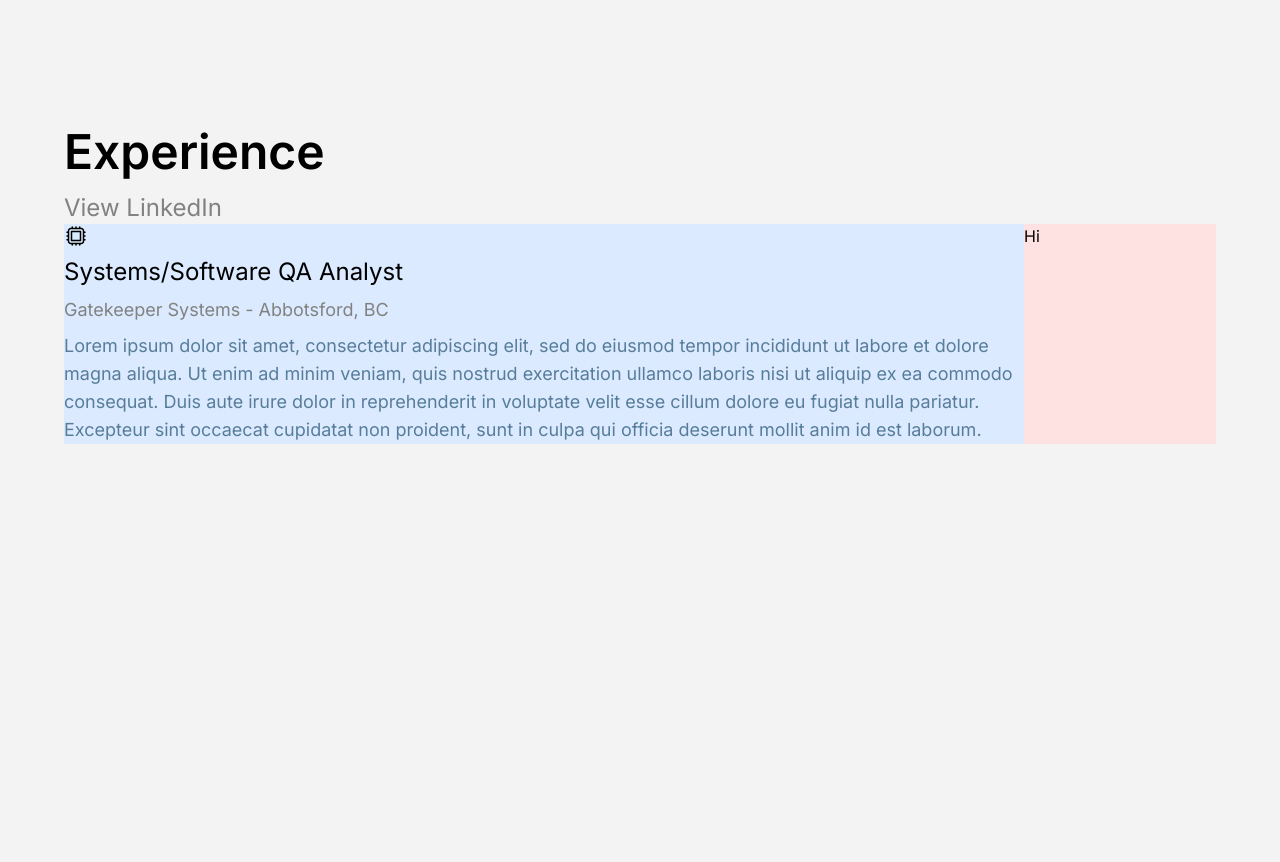
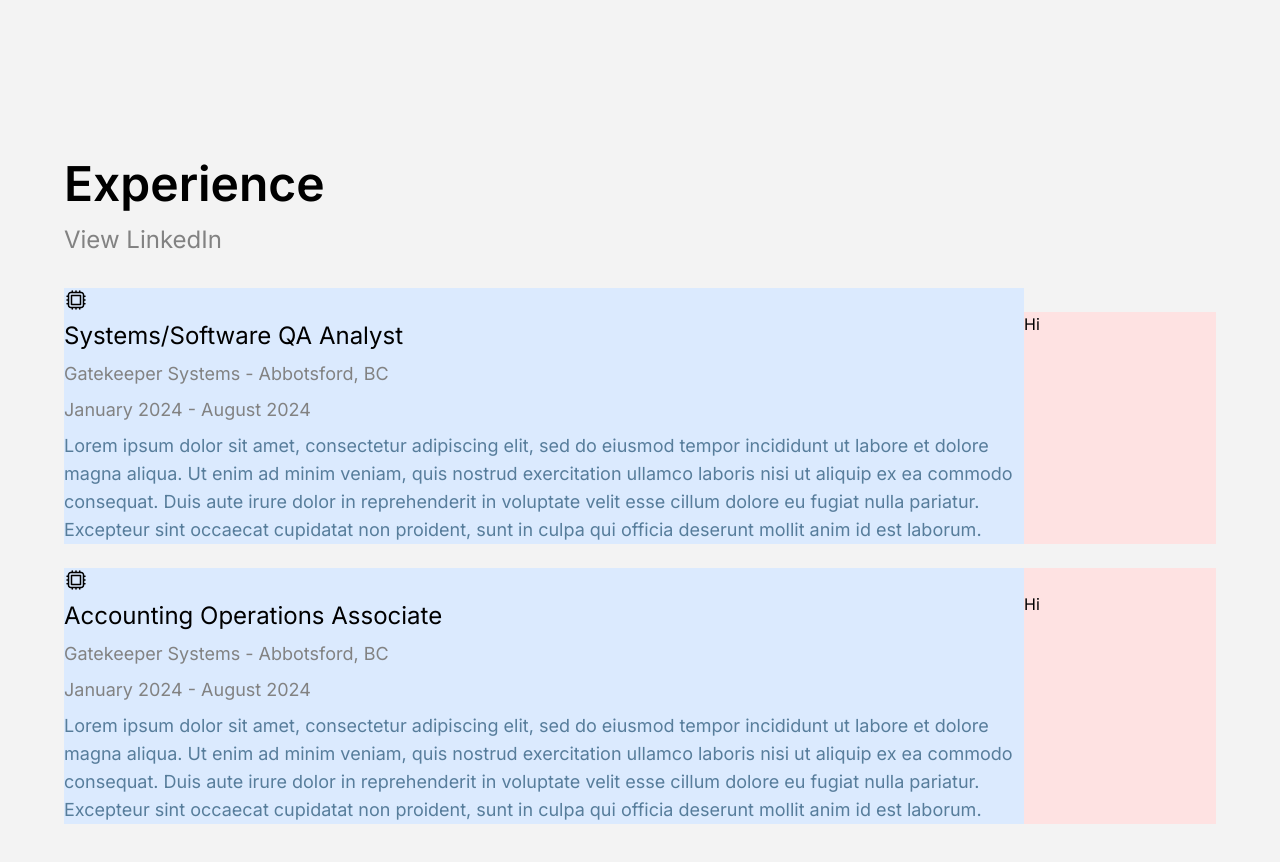
Before and after one commit to brianthtsou/brianthtsou.github.io, a React (Vite) app: page / in a window 1280 px wide. Shown: the part 1020-1882 px from the top of the page. Built offline with nearby package versions, Linux system fonts and the light colour scheme.

Commit message:
styled experience page

```diff
--- a/src/pages/Experience.tsx
+++ b/src/pages/Experience.tsx
@@ -8,6 +8,7 @@ interface ExperienceItemProps {
   svg: React.ReactNode;
   title: string;
   location: string;
+  date: string;
   content: string;
 }
 
@@ -23,6 +24,7 @@ function ExperienceItem({
   svg,
   title,
   location,
+  date,
   content,
 }: ExperienceItemProps) {
   return (
@@ -31,6 +33,7 @@ function ExperienceItem({
       <div className="space-y-2 px-8 sm:px-0">
         <h1 className="text-2xl">{title}</h1>
         <p className="text-custom-grey-text text-lg">{location}</p>
+        <p className="text-custom-grey-text text-lg">{date}</p>
         <p className="text-custom-blue-text text-lg">{content}</p>
       </div>
     </div>
@@ -39,16 +42,16 @@ function ExperienceItem({
 
 function Experience() {
   return (
+    // Header
     <div className="h-screen experience-page">
-      <div className="grid grid-cols-1 px-8 sm:px-0">
-        {/* Use grid-cols-1 if you want a single column layout */}
+      <div className="grid grid-cols-1 px-8 sm:px-0 py-8">
         <div className="space-y-4">
           <h1 className="text-5xl font-semibold">Experience</h1>
           <p className="text-custom-grey-text text-2xl">View LinkedIn</p>
         </div>
       </div>
-      {/* 2nd row */}
-      <div className="grid grid-cols-6">
+      {/* grid of experience items */}
+      <div className="grid grid-cols-6 space-y-6">
         <GridItem
           spacingClass="col-span-6 sm:col-span-5"
           visualClass="bg-blue-100"
@@ -72,6 +75,7 @@ function Experience() {
             }
             title="Systems/Software QA Analyst"
             location="Gatekeeper Systems - Abbotsford, BC"
+            date="January 2024 - August 2024"
             content="Lorem ipsum dolor sit amet, consectetur adipiscing elit, sed do
             eiusmod tempor incididunt ut labore et dolore magna aliqua. Ut enim
             ad minim veniam, quis nostrud exercitation ullamco laboris nisi ut
@@ -82,6 +86,42 @@ function Experience() {
           ></ExperienceItem>
         </GridItem>
         <div className="side-col col-span-1 bg-red-100">Hi</div>
+        <GridItem
+          spacingClass="col-span-6 sm:col-span-5"
+          visualClass="bg-blue-100"
+        >
+          <ExperienceItem
+            svg={
+              <svg
+                xmlns="http://www.w3.org/2000/svg"
+                fill="none"
+                viewBox="0 0 24 24"
+                stroke-width="1.5"
+                stroke="currentColor"
+                className="size-6 mb-2 "
+              >
+                <path
+                  stroke-linecap="round"
+                  stroke-linejoin="round"
+                  d="M8.25 3v1.5M4.5 8.25H3m18 0h-1.5M4.5 12H3m18 0h-1.5m-15 3.75H3m18 0h-1.5M8.25 19.5V21M12 3v1.5m0 15V21m3.75-18v1.5m0 15V21m-9-1.5h10.5a2.25 2.25 0 0 0 2.25-2.25V6.75a2.25 2.25 0 0 0-2.25-2.25H6.75A2.25 2.25 0 0 0 4.5 6.75v10.5a2.25 2.25 0 0 0 2.25 2.25Zm.75-12h9v9h-9v-9Z"
+                />
+              </svg>
+            }
+            title="Accounting Operations Associate"
+            location="Gatekeeper Systems - Abbotsford, BC"
+            date="January 2024 - August 2024"
+            content="Lorem ipsum dolor sit amet, consectetur adipiscing elit, sed do
+            eiusmod tempor incididunt ut labore et dolore magna aliqua. Ut enim
+            ad minim veniam, quis nostrud exercitation ullamco laboris nisi ut
+            aliquip ex ea commodo consequat. Duis aute irure dolor in
+            reprehenderit in voluptate velit esse cillum dolore eu fugiat nulla
+            pariatur. Excepteur sint occaecat cupidatat non proident, sunt in
+            culpa qui officia deserunt mollit anim id est laborum."
+          ></ExperienceItem>
+        </GridItem>
+        <div className="side-col col-span-1 bg-red-100">
+          <br></br>Hi
+        </div>
       </div>
     </div>
   );
```
